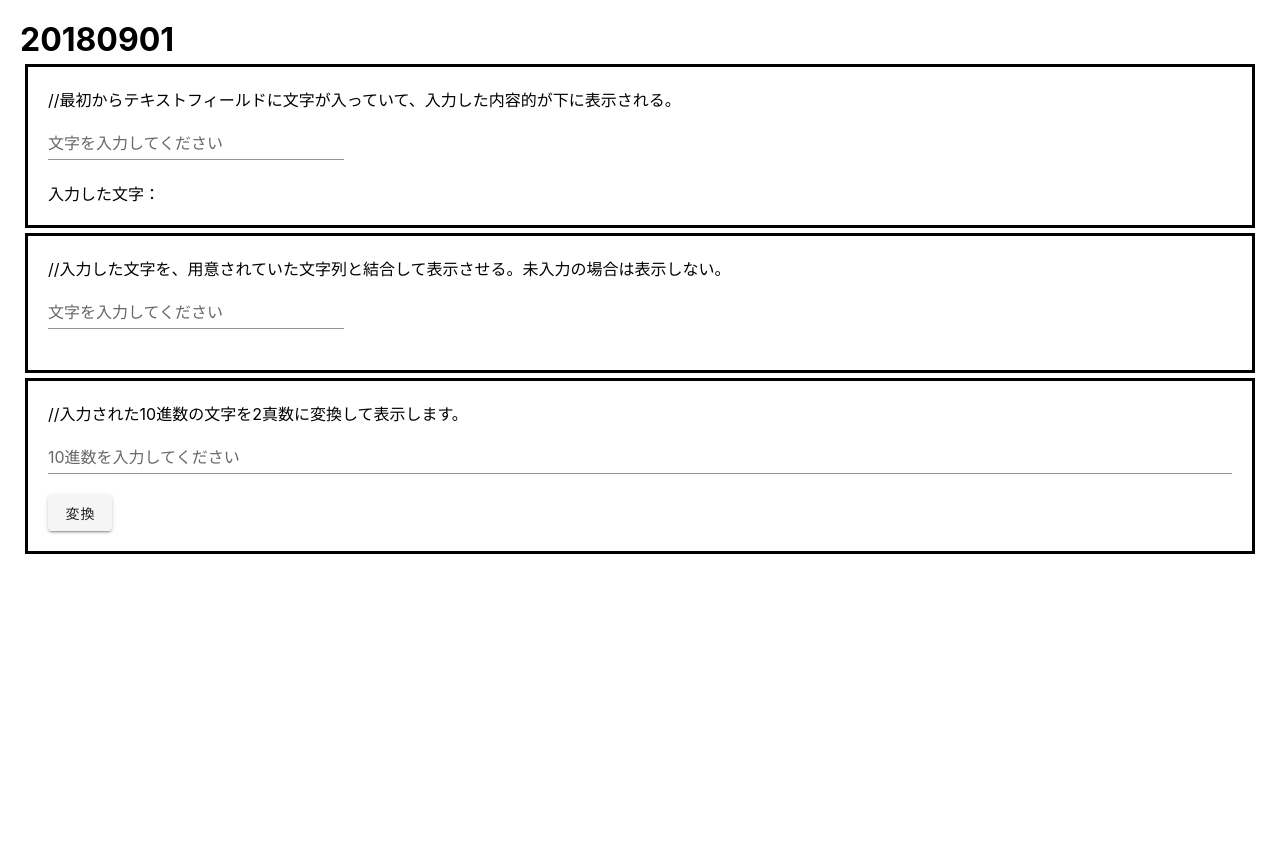
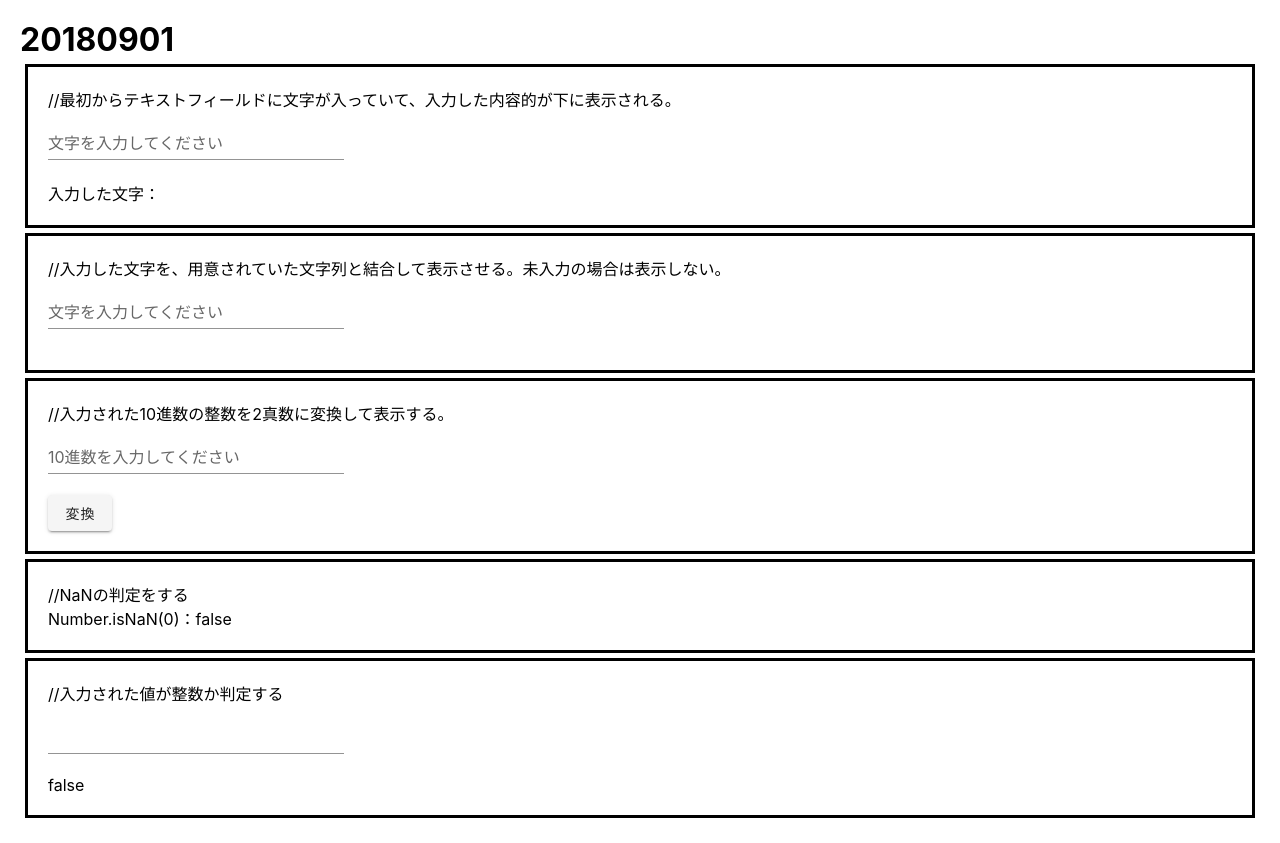
Before and after one commit to YukaKadokura/freespace, a Nuxt app: page /day/20180901 in a window 1280 px wide. Before the commit the page ends 800 px from the top, so only its background shows below. Built offline with nearby package versions, Linux system fonts and the light colour scheme.

Commit message:
NaNの判定を実装。入力値が整数かチェックする処理を実装。

```diff
--- a/pages/day/20180901.vue
+++ b/pages/day/20180901.vue
@@ -16,11 +16,24 @@
             <p>{{ getUserInputData2() }}</p>
         </div>
         <div class="SubContent">
-            <p>//入力された10進数の文字を2真数に変換して表示します。</p>
-            <v-text-field v-model="num10" label="10進数を入力してください"></v-text-field>
+            <p>//入力された10進数の整数を2真数に変換して表示する。</p>
+            <v-flex xs12 sm6 md3>
+                <v-text-field v-model="num10" label="10進数を入力してください"></v-text-field>
+            </v-flex>
             <v-btn v-on:click="convertToNum10()">変換</v-btn>
             <p>{{ error }}</p>
             <p>{{ num2 }}</p>
+        </div>
+        <div class="SubContent">
+            <p>//NaNの判定をする</p>
+            <p>Number.isNaN(0)：{{ test1() }}</p>
+        </div>
+        <div class="SubContent">
+            <p>//入力された値が整数か判定する</p>
+            <v-flex xs12 sm6 md3>
+                <v-text-field v-model="inputStr"></v-text-field>
+            </v-flex>
+            <p>{{ isNumber() }}</p>
         </div>
     </div>
 </template>
@@ -36,7 +49,8 @@ export default{
             userInputData2 : "",
             num10 : "",
             num2 : "",
-            error : ""
+            error : "",
+            inputStr : ""
         }
     },
     methods:{
@@ -50,15 +64,21 @@ export default{
         convertToNum10(){
             if(this.num10 == ""){
                 this.num2 = "";
-                this.error = "入力されていません";
+                this.error = "入力されていません。";
                 return;
             }
 
-            var num = parseInt(this.num10);
+            var num = Number(this.num10);
 
             if(!(num >= 0)){
                 this.num2 = "";
-                this.error = "数値を入力してください";
+                this.error = "数値を入力してください。";
+                return;
+            }
+
+            if(!Number.isInteger(num)){
+                this.num2 = "";
+                this.error = "小数ではなく整数を入力してください。"
                 return;
             }
 
@@ -73,6 +93,15 @@ export default{
             }
             this.error = "";
             this.num2 = num2.split("").reverse().join("");
+        },
+        test1(){
+            return Number.isNaN(0);
+        },
+        isNumber(){
+            if(this.inputStr == ""){
+                return "";
+            }
+            return Number.isInteger(Number(this.inputStr));
         }
     }
 }
```
